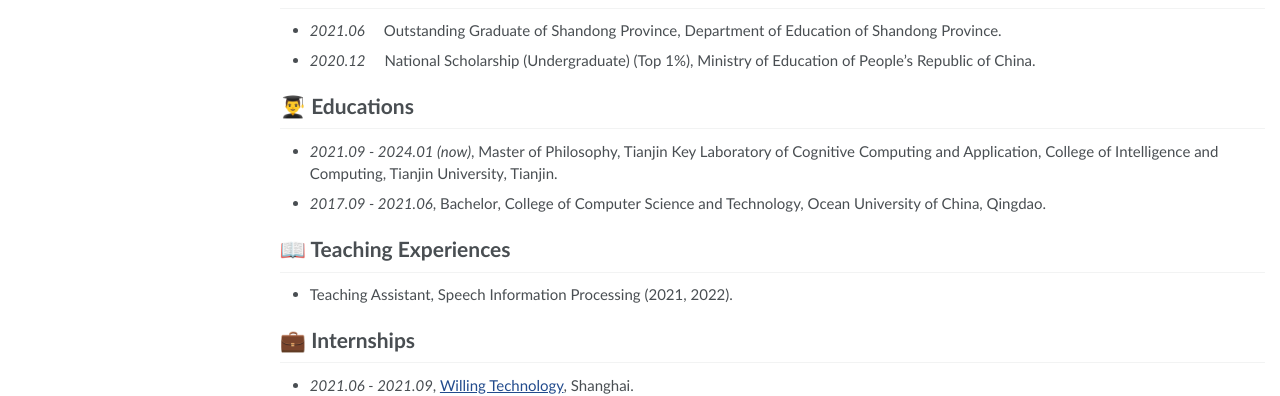
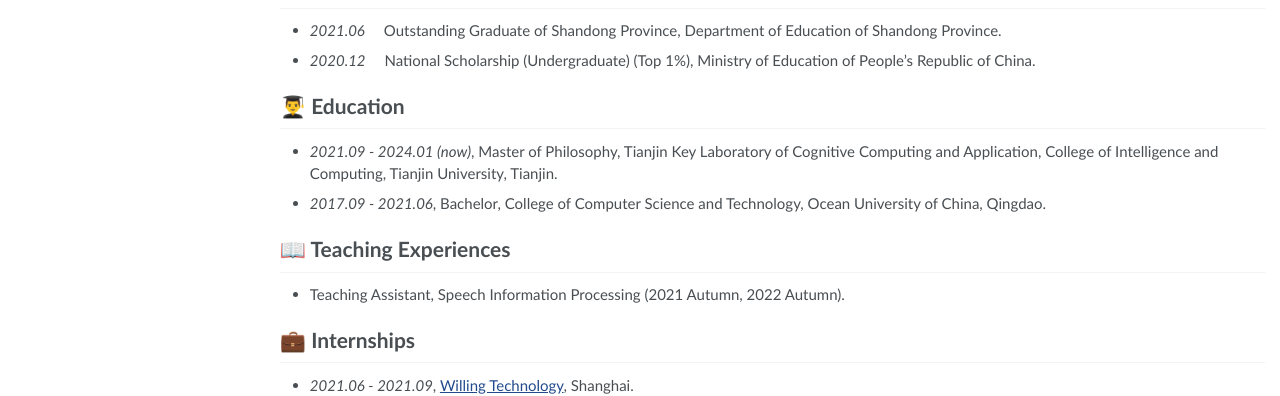
Before and after one commit to FYJNEVERFOLLOWS/FYJNEVERFOLLOWS.github.io, a Jekyll site: the page built from _pages/about.md, in a window 1280 px wide and 1123 px high. Shown: the part 682-1078 px from the top of the window. Built offline with Jekyll 4.4.1, drawn with Linux system fonts in a browser that asks for light colours.

Commit message:
update1108

```diff
--- a/_pages/about.md
+++ b/_pages/about.md
@@ -39,7 +39,7 @@ My research interest includes speech separation, speech enhancement and micropho
 - *2020.12* &emsp; National Scholarship (Undergraduate) (Top 1%), Ministry of Education of People's Republic of China.
 
 
-# 👨‍🎓 Educations
+# 👨‍🎓 Education
 - *2021.09 - 2024.01 (now)*, Master of Philosophy, Tianjin Key Laboratory of Cognitive Computing and Application, College of Intelligence and Computing, Tianjin University, Tianjin.
 - *2017.09 - 2021.06*, Bachelor, College of Computer Science and Technology, Ocean University of China, Qingdao.
 
@@ -47,7 +47,7 @@ My research interest includes speech separation, speech enhancement and micropho
 - *2021.03*, .  \| [\[video\]](https://github.com/) -->
 
 # 📖 Teaching Experiences
-- Teaching Assistant, Speech Information Processing (2021, 2022).
+- Teaching Assistant, Speech Information Processing (2021 Autumn, 2022 Autumn).
 
 # 💼 Internships
 - *2021.06 - 2021.09*, [Willing Technology](https://www.weiling.cn/), Shanghai.
```
